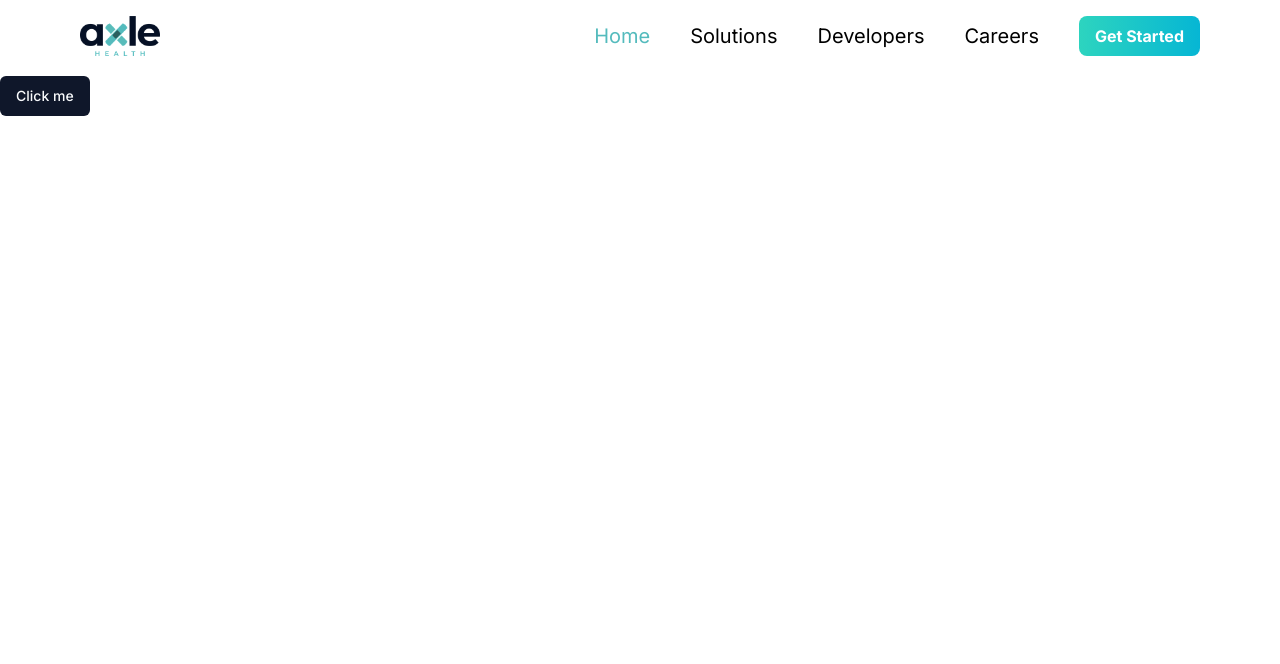
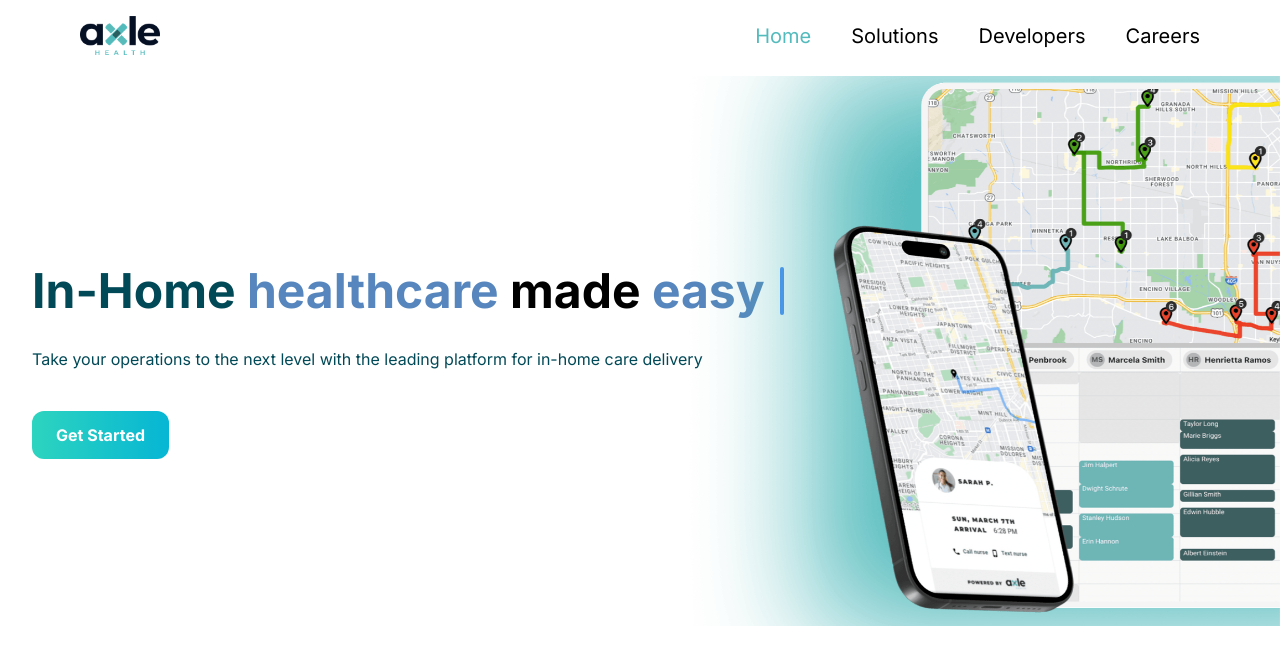
Before and after one commit to Priyanshu9898/Axle-Health, a Next.js app: page / in a window 1280 px wide. Shown: the top 664 px of the page. Built offline with nearby package versions, Linux system fonts and the light colour scheme.

Commit message:
hero section is created

```diff
--- a/app/globals.css
+++ b/app/globals.css
@@ -73,4 +73,5 @@
   body {
     @apply bg-background text-foreground;
   }
+
 }
--- a/app/page.tsx
+++ b/app/page.tsx
@@ -1,10 +1,11 @@
+import HeroSection from "@/components/Home/HeroSection/HeroSection";
 import { Button } from "@/components/ui/button";
 import React from "react";
 
 const page = () => {
   return (
     <div>
-      <Button>Click me</Button>
+      <HeroSection />
     </div>
   );
 };
--- /dev/null
+++ b/components/Home/HeroSection/HeroSection.tsx
@@ -0,0 +1,35 @@
+import Image from "next/image";
+import React from "react";
+import TypeWriterHeader from "./TypeWriterHeader";
+import { Button } from "@/components/ui/button";
+import Link from "next/link";
+
+const HeroSection = () => {
+  return (
+    <>
+      <div className="flex flex-col md:flex-row items-center justify-between gap-4 ">
+        <div className="w-full md:w-1/2 animate-fadeIn p-8 flex flex-col items-center lg:items-start">
+          <TypeWriterHeader />
+          <Link href="/contact-us">
+            <Button className="mt-4 lg:mt-0 bg-gradient-to-r from-teal-400 to-cyan-500 hover:from-teal-500 hover:to-cyan-600 text-white font-bold py-2 px-4 rounded-xl text-base p-6 transition duration-150 ease-in-out transform hover:scale-105 self-center">
+              Get Started
+            </Button>
+          </Link>
+        </div>
+
+        <div className="w-full md:w-1/2 flex justify-center animate-slideIn">
+          <Image
+            src="/assets/Images/hero.png"
+            alt="Hero Image"
+            width={500}
+            height={300}
+            objectFit="contain"
+            className="md:w-full md:h-[550px]"
+          />
+        </div>
+      </div>
+    </>
+  );
+};
+
+export default HeroSection;
--- /dev/null
+++ b/components/Home/HeroSection/TypeWriterHeader.tsx
@@ -0,0 +1,67 @@
+import {
+  TypewriterEffect,
+  TypewriterEffectSmooth,
+} from "@/components/animations/typewriter-effect";
+import React from "react";
+
+export interface WordType {
+  text: string;
+  className: string;
+}
+
+const TypeWriterHeader = () => {
+  const words = [
+    {
+      text: "In-Home",
+      className: "text-[#024957]",
+    },
+
+    {
+      text: "healthcare",
+      className: "text-[#5686bd] dark:text-blue-500",
+    },
+    {
+      text: "made",
+    },
+    {
+      text: "easy",
+      className: "text-[#5686bd] dark:text-blue-500",
+    },
+  ];
+
+  function DynamicHeading({ words }: { words: any }) {
+    return (
+      <h1 className="flex flex-wrap justify-center text-3xl md:text-5xl lg:hidden font-bold">
+        {words.map((word: WordType) => (
+          <>
+            <span className={`${word.className ? word.className : ""} mr-2`}>
+              {word.text}
+            </span>
+          </>
+        ))}
+      </h1>
+    );
+  }
+  return (
+    <>
+      <div className="hidden lg:flex flex-col items-start justify-center">
+        <TypewriterEffectSmooth words={words} />
+        <p className="hero-paragraph text-[#024957] text-[24px] dark:text-neutral-200 text-base  lg:mb-10">
+          Take your operations to the next level with the leading platform for
+          in-home care delivery
+        </p>
+
+      </div>
+      <div className=" flex-col items-center justify-center w-full">
+        <DynamicHeading words={words} />
+        <p className="lg:hidden hero-paragraph text-center text-[#024957] text-[20px] lg:text-[24px] dark:text-neutral-200 text-base mt-5  lg:mb-10">
+          Take your operations to the next level with the leading platform for
+          in-home care delivery
+        </p>
+
+      </div>
+    </>
+  );
+};
+
+export default TypeWriterHeader;
--- a/components/Navbar/Navbar.tsx
+++ b/components/Navbar/Navbar.tsx
@@ -13,7 +13,7 @@
   SheetTitle,
   SheetTrigger,
 } from "../ui/sheet";
-import { Button } from "../ui/button";
+
 
 const Navbar = () => {
   const pathname = usePathname();
@@ -66,8 +66,8 @@
                 <Link href="">Solutions</Link>
               </li>
               {isHovered && (
-                <div className="absolute left-[-150px] w-[400px]">
-                  <div className="py-2 mt-2 bg-gray-50 shadow-lg p-4 rounded-lg">
+                <div className="absolute left-[-150px] w-[400px] z-[1000]">
+                  <div className="py-2 mt-2 bg-gray-50 shadow-lg p-4 rounded-lg z-auto">
                     <ul className="flex flex-col items-start justify-center gap-3 mt-2 px-2">
                       <li className="text-left">
                         <Link
@@ -109,11 +109,7 @@
               </Link>
             </li>
 
-            <Link href="/contact-us">
-              <Button className="bg-gradient-to-r from-teal-400 to-cyan-500 hover:from-teal-500 hover:to-cyan-600 text-white font-bold py-2 px-4 transition duration-150 ease-in-out transform hover:scale-105 rounded-lg text-base">
-                Get Started
-              </Button>
-            </Link>
+
           </ul>
         </div>
 
--- /dev/null
+++ b/components/animations/typewriter-effect.tsx
@@ -0,0 +1,187 @@
+"use client";
+
+
+import { cn } from "@/lib/utils";
+import { motion, stagger, useAnimate, useInView } from "framer-motion";
+import { useEffect } from "react";
+
+export const TypewriterEffect = ({
+  words,
+  className,
+  cursorClassName,
+}: {
+  words: {
+    text: string;
+    className?: string;
+  }[];
+  className?: string;
+  cursorClassName?: string;
+}) => {
+  // split text inside of words into array of characters
+  const wordsArray = words.map((word) => {
+    return {
+      ...word,
+      text: word.text.split(""),
+    };
+  });
+
+  const [scope, animate] = useAnimate();
+  const isInView = useInView(scope);
+  useEffect(() => {
+    if (isInView) {
+      animate(
+        "span",
+        {
+          display: "inline-block",
+          opacity: 1,
+        },
+        {
+          duration: 0.3,
+          delay: stagger(0.1),
+          ease: "easeInOut",
+        }
+      );
+    }
+  }, [animate, isInView]);
+
+  const renderWords = () => {
+    return (
+      <motion.div ref={scope} className="inline">
+        {wordsArray.map((word, idx) => {
+          return (
+            <div key={`word-${idx}`} className="inline-block">
+              {word.text.map((char, index) => (
+                <motion.span
+                  initial={{}}
+                  key={`char-${index}`}
+                  className={cn(
+                    `dark:text-white text-black opacity-0 hidden`,
+                    word.className
+                  )}
+                >
+                  {char}
+                </motion.span>
+              ))}
+              &nbsp;
+            </div>
+          );
+        })}
+      </motion.div>
+    );
+  };
+  return (
+    <div
+      className={cn(
+        "text-base sm:text-xl md:text-3xl lg:text-5xl font-bold text-center",
+        className
+      )}
+    >
+      {renderWords()}
+      <motion.span
+        initial={{
+          opacity: 0,
+        }}
+        animate={{
+          opacity: 1,
+        }}
+        transition={{
+          duration: 0.8,
+          repeat: Infinity,
+          repeatType: "reverse",
+        }}
+        className={cn(
+          "inline-block rounded-sm w-[4px] h-4 md:h-6 lg:h-10 bg-blue-500",
+          cursorClassName
+        )}
+      ></motion.span>
+    </div>
+  );
+};
+
+export const TypewriterEffectSmooth = ({
+  words,
+  className,
+  cursorClassName,
+}: {
+  words: {
+    text: string;
+    className?: string;
+  }[];
+  className?: string;
+  cursorClassName?: string;
+}) => {
+  // split text inside of words into array of characters
+  const wordsArray = words.map((word) => {
+    return {
+      ...word,
+      text: word.text.split(""),
+    };
+  });
+  const renderWords = () => {
+    return (
+      <div>
+        {wordsArray.map((word, idx) => {
+          return (
+            <div key={`word-${idx}`} className="inline-block">
+              {word.text.map((char, index) => (
+                <span
+                  key={`char-${index}`}
+                  className={cn(`dark:text-white text-black `, word.className)}
+                >
+                  {char}
+                </span>
+              ))}
+              &nbsp;
+            </div>
+          );
+        })}
+      </div>
+    );
+  };
+
+  return (
+    <div className={cn("flex space-x-1 my-6", className)}>
+      <motion.div
+        className="overflow-hidden pb-2"
+        initial={{
+          width: "0%",
+        }}
+        whileInView={{
+          width: "fit-content",
+        }}
+        transition={{
+          duration: 2,
+          ease: "linear",
+          delay: 1,
+        }}
+      >
+        <div
+          className="text-xs sm:text-base md:text-xl lg:text:3xl xl:text-5xl font-bold"
+          style={{
+            whiteSpace: "nowrap",
+          }}
+        >
+          {renderWords()}{" "}
+        </div>{" "}
+      </motion.div>
+      <motion.span
+        initial={{
+          opacity: 0,
+        }}
+        animate={{
+          opacity: 1,
+        }}
+        transition={{
+          duration: 0.8,
+
+          repeat: Infinity,
+          repeatType: "reverse",
+        }}
+        className={cn(
+          "block rounded-sm w-[4px]  h-4 sm:h-6 xl:h-12 bg-blue-500",
+          cursorClassName
+        )}
+      ></motion.span>
+    </div>
+  );
+};
--- a/package.json
+++ b/package.json
@@ -15,6 +15,7 @@
     "@radix-ui/react-slot": "^1.0.2",
     "class-variance-authority": "^0.7.0",
     "clsx": "^2.1.0",
+    "framer-motion": "^11.0.6",
     "lucide-react": "^0.341.0",
     "next": "14.1.0",
     "react": "^18",
--- a/tailwind.config.ts
+++ b/tailwind.config.ts
@@ -1,13 +1,13 @@
-import type { Config } from "tailwindcss"
+import type { Config } from "tailwindcss";
 
 const config = {
   darkMode: ["class"],
   content: [
-    './pages/**/*.{ts,tsx}',
-    './components/**/*.{ts,tsx}',
-    './app/**/*.{ts,tsx}',
-    './src/**/*.{ts,tsx}',
-	],
+    "./pages/**/*.{ts,tsx}",
+    "./components/**/*.{ts,tsx}",
+    "./app/**/*.{ts,tsx}",
+    "./src/**/*.{ts,tsx}",
+  ],
   prefix: "",
   theme: {
     container: {
@@ -67,14 +67,24 @@
           from: { height: "var(--radix-accordion-content-height)" },
           to: { height: "0" },
         },
+        fadeIn: {
+          "0%": { opacity: "0" },
+          "100%": { opacity: "1" },
+        },
+        slideIn: {
+          "0%": { transform: "translateX(-100px)", opacity: "0" },
+          "100%": { transform: "translateX(0)", opacity: "1" },
+        },
       },
       animation: {
         "accordion-down": "accordion-down 0.2s ease-out",
         "accordion-up": "accordion-up 0.2s ease-out",
+        fadeIn: "fadeIn 1s ease-out forwards",
+        slideIn: "slideIn 1s ease-out forwards",
       },
     },
   },
   plugins: [require("tailwindcss-animate")],
-} satisfies Config
+} satisfies Config;
 
-export default config
+export default config;
```
Also changed, not shown: 1 other file (tests, documents, lock files or other folders).
